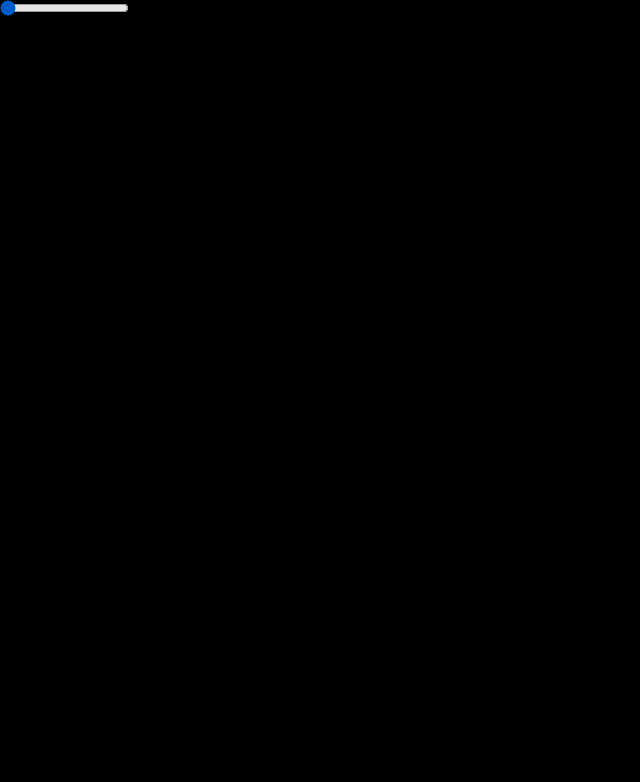
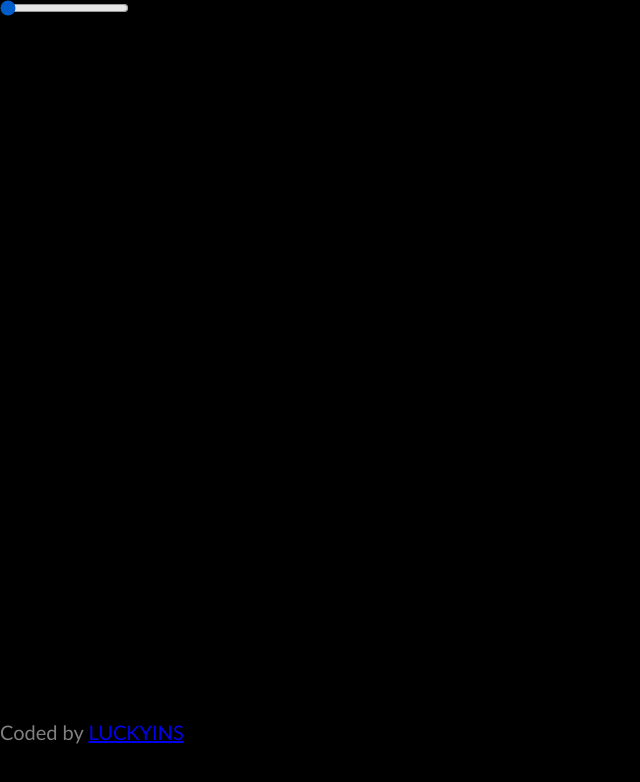
Before and after one commit to LUCKYINS/ParticlesSystem, a plain HTML site: page index.html in a window 1280 px wide. Shown: the whole page, without its empty margins (0-640 px from the left). Drawn offline with Linux system fonts and the light colour scheme.

Commit message:
update html
- coder

```diff
--- a/index.html
+++ b/index.html
@@ -8,9 +8,10 @@
     <link rel="stylesheet" href="style.css">
 </head>
 <body>
+    <canvas id="canvas"></canvas>
     <input  type="range" value="0" aria-valuemin="0" aria-valuemax="100" name="ParticleNumber" id="particleNumber">
     <!--Velocity -->
-    <canvas id="canvas"></canvas>
+    <pre id="coder">Coded by <a href="https://github.com/LUCKYINS">LUCKYINS</a></pre>
     <script src="main.js"></script>
 </body>
 </html>
--- a/style.css
+++ b/style.css
@@ -10,3 +10,10 @@
     top: 0;
     left: 0;
 }
+#coder{
+    color:gray;
+    font-size: 20px;
+    position: absolute;
+    top: 90vh;
+    font-family:'Gill Sans', 'Gill Sans MT', Calibri, 'Trebuchet MS', sans-serif;
+}
```
